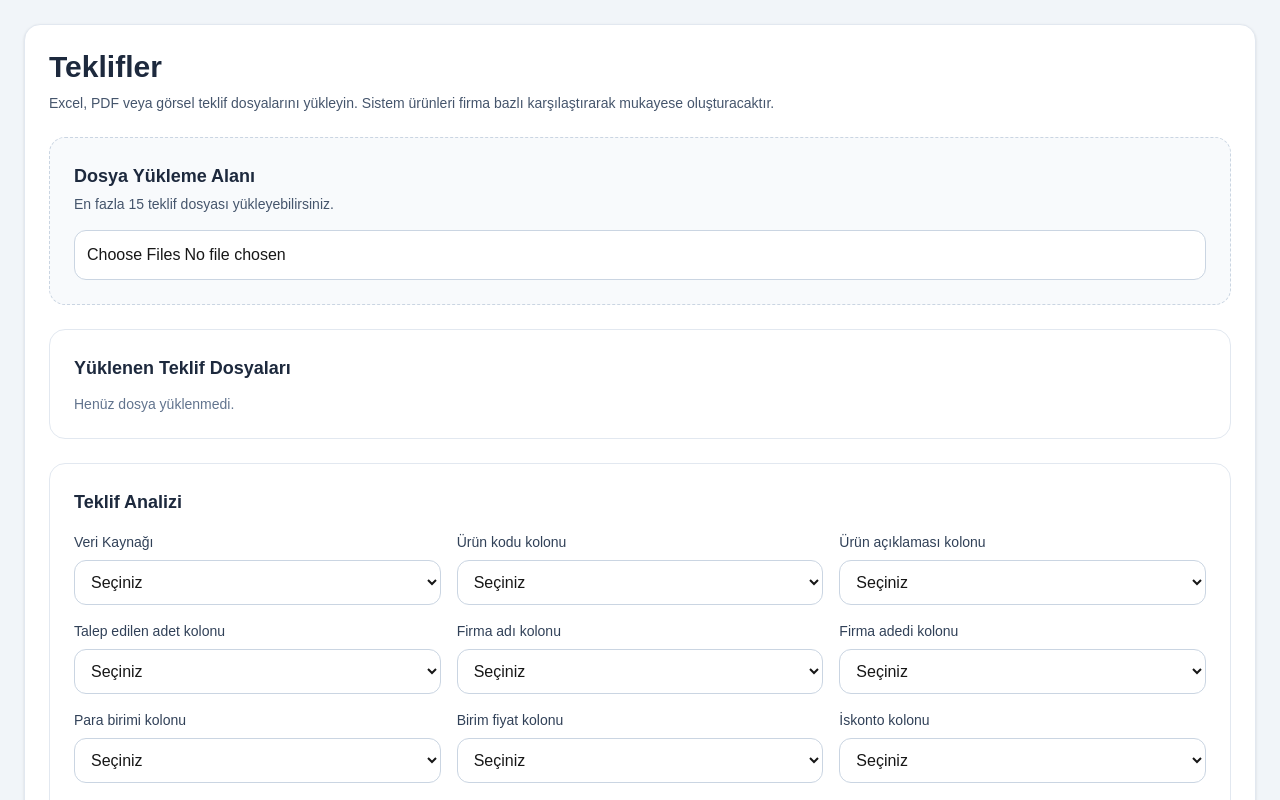
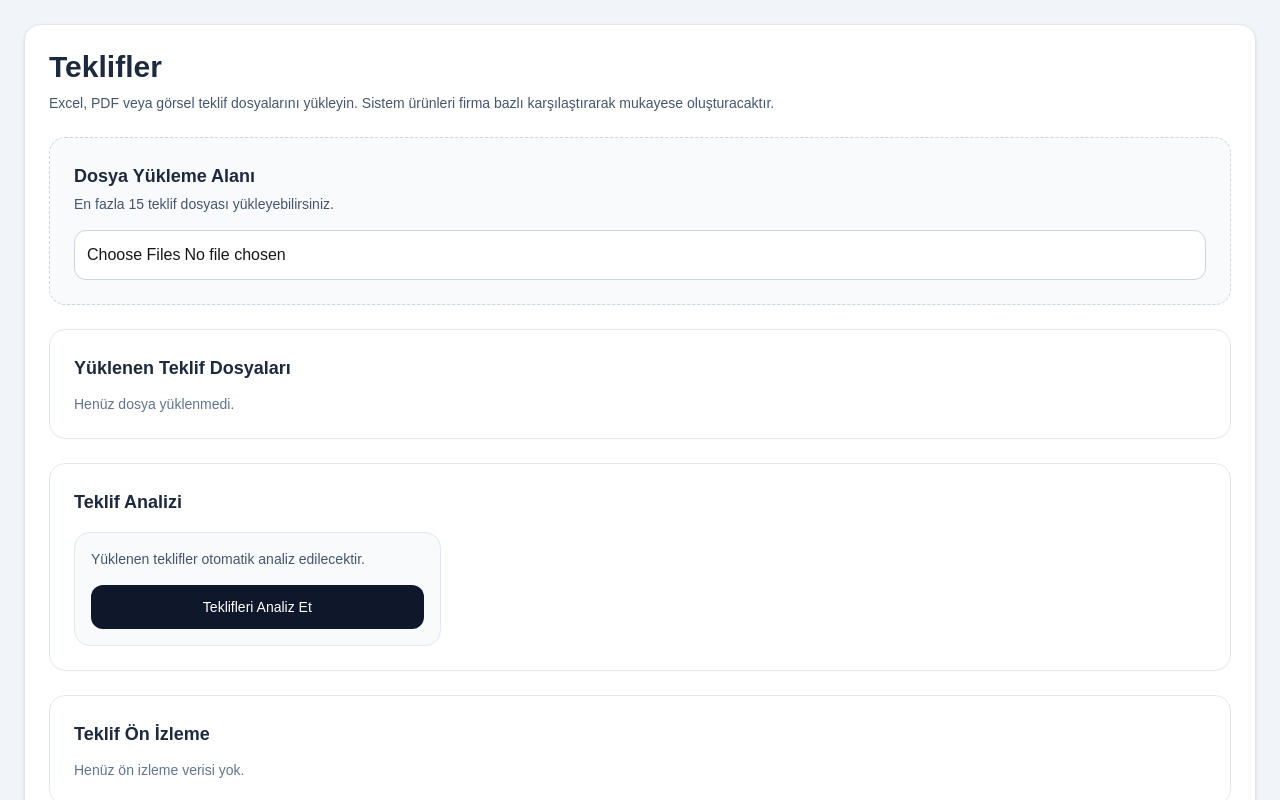
Before and after one commit to ysmnckr06-ai/procurement, a Next.js app in the folder procurement-platform/: page /dashboard/teklifler in a window 1280 px wide. Shown: the top 800 px of the page. Built offline with nearby package versions, Linux system fonts and the light colour scheme.

Commit message:
teklifler sayfası butonalrı kaldırıldı ama denenmedi henüz.

```diff
--- a/procurement-platform/src/app/dashboard/teklifler/page.js
+++ b/procurement-platform/src/app/dashboard/teklifler/page.js
@@ -6,21 +6,12 @@ export default function TekliflerPage() {
   const [files, setFiles] = useState([]);
   const [parsedSources, setParsedSources] = useState([]);
   const [selectedSourceId, setSelectedSourceId] = useState("");
-
-  const [selectedCodeColumn, setSelectedCodeColumn] = useState("");
-  const [selectedDescriptionColumn, setSelectedDescriptionColumn] = useState("");
-  const [selectedRequestedQtyColumn, setSelectedRequestedQtyColumn] = useState("");
-  const [selectedSupplierColumn, setSelectedSupplierColumn] = useState("");
-  const [selectedSupplierQtyColumn, setSelectedSupplierQtyColumn] = useState("");
-  const [selectedCurrencyColumn, setSelectedCurrencyColumn] = useState("");
-  const [selectedUnitPriceColumn, setSelectedUnitPriceColumn] = useState("");
-  const [selectedDiscountColumn, setSelectedDiscountColumn] = useState("");
-  const [selectedTermColumn, setSelectedTermColumn] = useState("");
-  const [selectedLeadTimeColumn, setSelectedLeadTimeColumn] = useState("");
-
+  const [previewRows, setPreviewRows] = useState([]);
   const [normalizedRows, setNormalizedRows] = useState([]);
   const [comparisonRows, setComparisonRows] = useState([]);
   const [recommendedRows, setRecommendedRows] = useState([]);
+  const [message, setMessage] = useState("");
+
 
   const [exchangeRates, setExchangeRates] = useState({
     TRY: 1,
@@ -28,14 +19,22 @@ export default function TekliflerPage() {
     EUR: 42.8,
   });
 
-  const [message, setMessage] = useState("");
-
   const selectedSource = parsedSources.find(
     (item) => item.id === selectedSourceId
   );
+  const columns = selectedSource?.columns || [];
 
-  const columns = selectedSource?.columns || [];
-  const previewRows = selectedSource?.rows?.slice(0, 8) || [];
+  const handleAnalyze = () => {
+  console.log("Analiz başladı");
+
+  if (!selectedSource?.rows) {
+    setMessage("Analiz için önce dosya yükleyin.");
+    return;
+  }
+
+  setPreviewRows(selectedSource.rows);
+  setMessage("Teklif analizi tamamlandı.");
+  };
 
   const handleFileUpload = (e) => {
     const uploadedFiles = Array.from(e.target.files).slice(0, 15);
@@ -134,58 +133,22 @@ export default function TekliflerPage() {
 
         <div className="mt-6 rounded-2xl border border-slate-200 bg-white p-6">
           <h2 className="text-lg font-semibold text-slate-800">Teklif Analizi</h2>
+<div className="mt-4 grid grid-cols-1 gap-4 md:grid-cols-2 lg:grid-cols-3">
+    <div className="rounded-2xl border border-slate-200 bg-slate-50 p-4">
+      <p className="text-sm text-slate-600">
+        Yüklenen teklifler otomatik analiz edilecektir.
+      </p>
 
-          <div className="mt-4 grid grid-cols-1 gap-4 md:grid-cols-2 lg:grid-cols-3">
-            <div>
-              <label className="mb-2 block text-sm font-medium text-slate-700">
-                Veri Kaynağı
-              </label>
-              <select
-                value={selectedSourceId}
-                onChange={(e) => setSelectedSourceId(e.target.value)}
-                className="w-full rounded-xl border border-slate-300 p-3"
-              >
-                <option value="">Seçiniz</option>
-                {parsedSources.map((source) => (
-                  <option key={source.id} value={source.id}>
-                    {source.fileName}
-                  </option>
-                ))}
-              </select>
-            </div>
-
-            {[
-              ["Ürün kodu kolonu", selectedCodeColumn, setSelectedCodeColumn],
-              ["Ürün açıklaması kolonu", selectedDescriptionColumn, setSelectedDescriptionColumn],
-              ["Talep edilen adet kolonu", selectedRequestedQtyColumn, setSelectedRequestedQtyColumn],
-              ["Firma adı kolonu", selectedSupplierColumn, setSelectedSupplierColumn],
-              ["Firma adedi kolonu", selectedSupplierQtyColumn, setSelectedSupplierQtyColumn],
-              ["Para birimi kolonu", selectedCurrencyColumn, setSelectedCurrencyColumn],
-              ["Birim fiyat kolonu", selectedUnitPriceColumn, setSelectedUnitPriceColumn],
-              ["İskonto kolonu", selectedDiscountColumn, setSelectedDiscountColumn],
-              ["Vade kolonu", selectedTermColumn, setSelectedTermColumn],
-              ["Termin kolonu", selectedLeadTimeColumn, setSelectedLeadTimeColumn],
-            ].map(([label, value, setter]) => (
-              <div key={label}>
-                <label className="mb-2 block text-sm font-medium text-slate-700">
-                  {label}
-                </label>
-                <select
-                  value={value}
-                  onChange={(e) => setter(e.target.value)}
-                  className="w-full rounded-xl border border-slate-300 p-3"
-                >
-                  <option value="">Seçiniz</option>
-                  {columns.map((col) => (
-                    <option key={col} value={col}>
-                      {col}
-                    </option>
-                  ))}
-                </select>
-              </div>
-            ))}
-          </div>
-        </div>
+      <button
+        type="button"
+        onClick={handleAnalyze}
+        className="mt-4 w-full rounded-xl bg-slate-900 px-4 py-3 text-sm font-medium text-white hover:bg-slate-800"
+      >
+        Teklifleri Analiz Et
+      </button>
+    </div>
+  </div>
+</div>
 
         <div className="mt-6 rounded-2xl border border-slate-200 bg-white p-6">
           <h2 className="text-lg font-semibold text-slate-800">Teklif Ön İzleme</h2>
```
